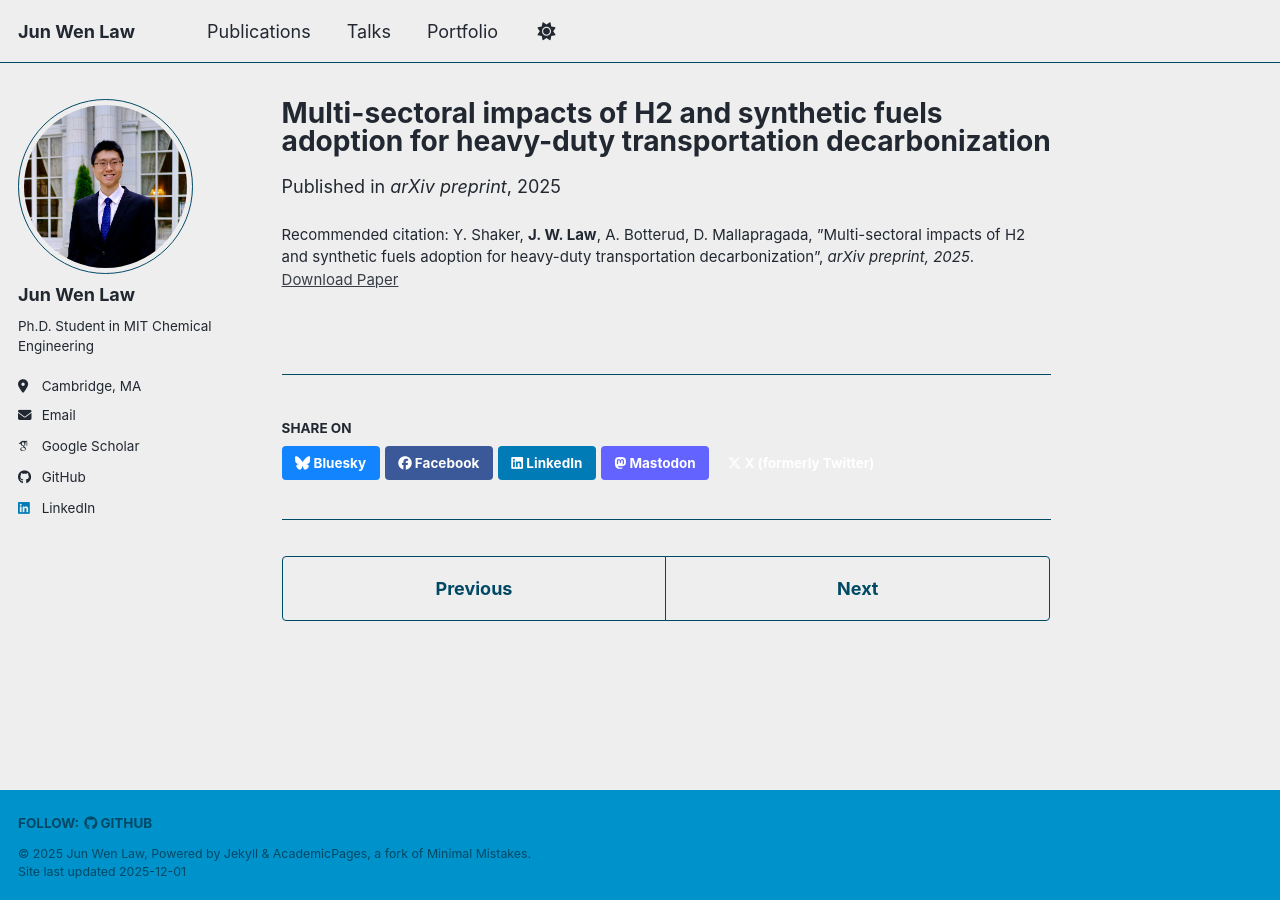
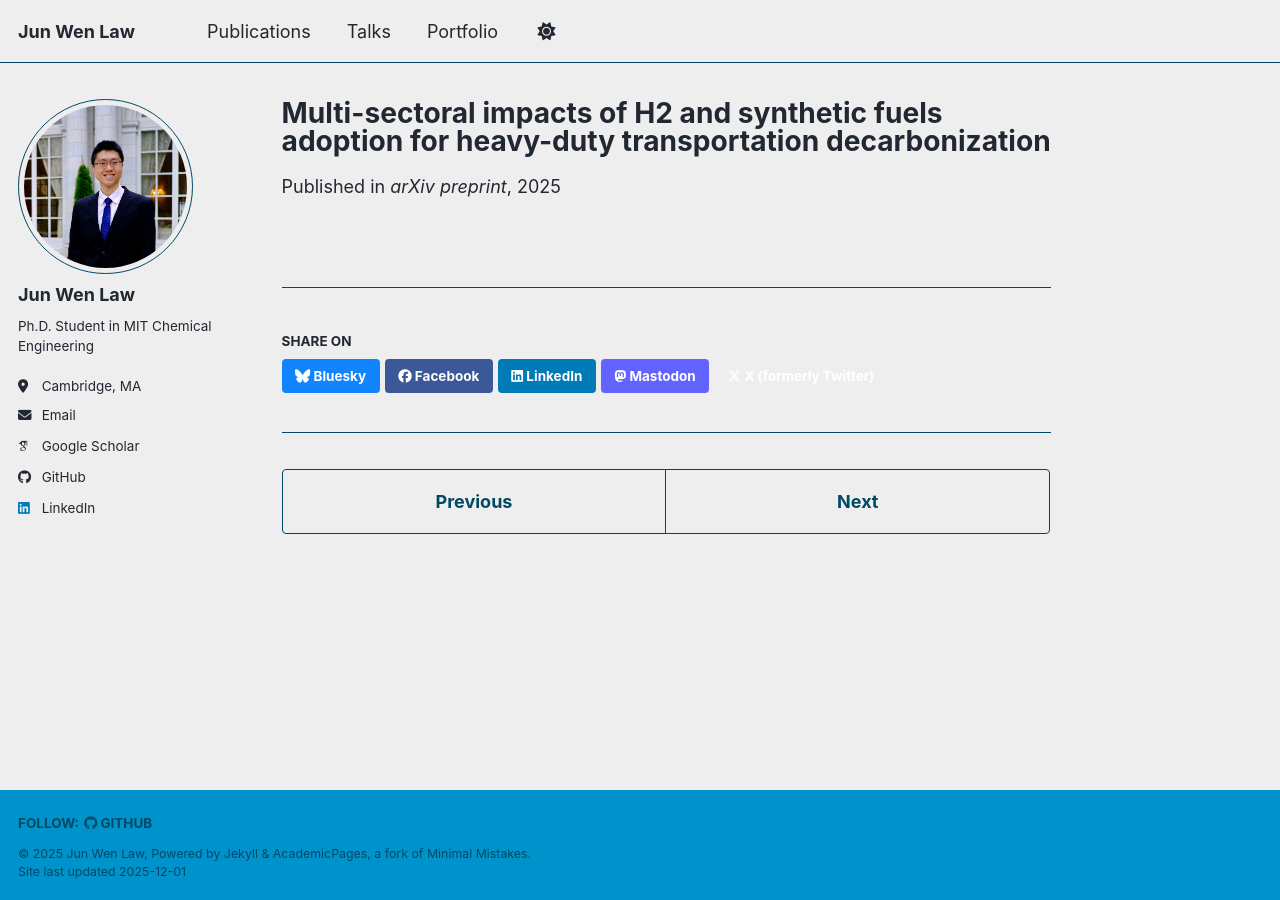
Before and after one commit to Junwenlaw/junwenlaw.github.io, a Jekyll site: the page built from _publications/2015-10-01-paper-title-number-3.md, in a window 1280 px wide. Built offline with Jekyll 4.4.1, drawn with Linux system fonts in a browser that asks for light colours; some web fonts are replaced; a script bundle is joined from its source files by our own code; library files that are not in the unit come from our copies.

Commit message:
Update Papers

```diff
--- a/_includes/archive-single.html
+++ b/_includes/archive-single.html
@@ -36,11 +36,9 @@
     {% if post.read_time %}
       <p class="page__meta"><i class="fa fa-clock" aria-hidden="true"></i> {% include read-time.html %}</p>
     {% endif %}
-
     {% if post.authors %}
     <p>{{ post.authors }}</p>
     {% endif %}
-
     {% if post.collection == 'teaching' %}
       <p> {{ post.type }}, <i>{{ post.venue }}</i>, {{ post.date | default: "1900-01-01" | date: "%Y" }} </p>
     {% elsif post.collection == 'publications' %}
--- a/_publications/2015-10-01-paper-title-number-3.md
+++ b/_publications/2015-10-01-paper-title-number-3.md
@@ -6,6 +6,5 @@
 date: 2025-09-12
 venue: "arXiv preprint"
 paperurl: "https://arxiv.org/abs/2509.10734"
-citation: "Y. Shaker, <b>J. W. Law</b>, A. Botterud, D. Mallapragada, ”Multi-sectoral impacts of H2 and synthetic fuels adoption for
-heavy-duty transportation decarbonization”, <i>arXiv preprint, 2025</i>."
+authors: "Y. Shaker, <b>J. W. Law</b>, A. Botterud, D. Mallapragada"
 ---
```
Also changed, not shown: _publications/2010-10-01-paper-title-number-2.md (+1 -1 lines), _publications/2024-02-17-paper-title-number-4.md (+1 -2 lines), _publications/2025-06-08-paper-title-number-5.md (+1 -1 lines).
